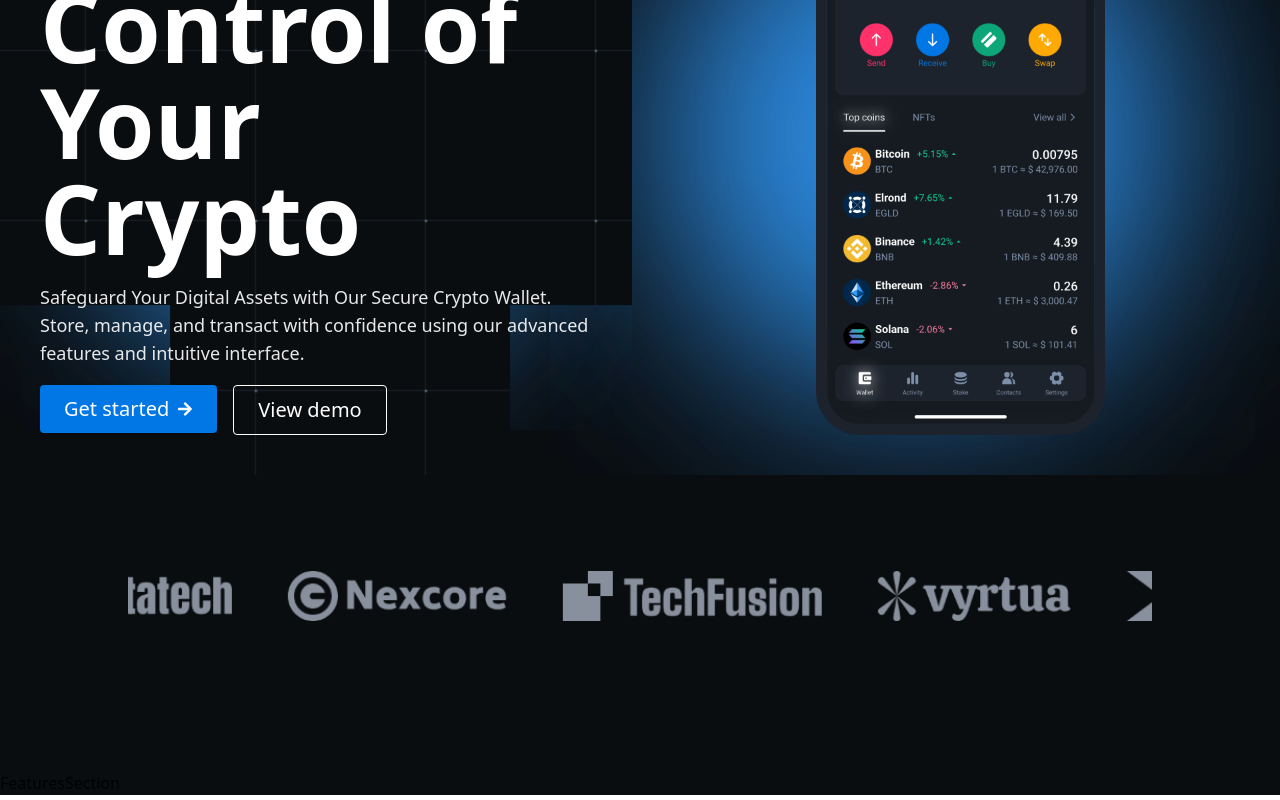
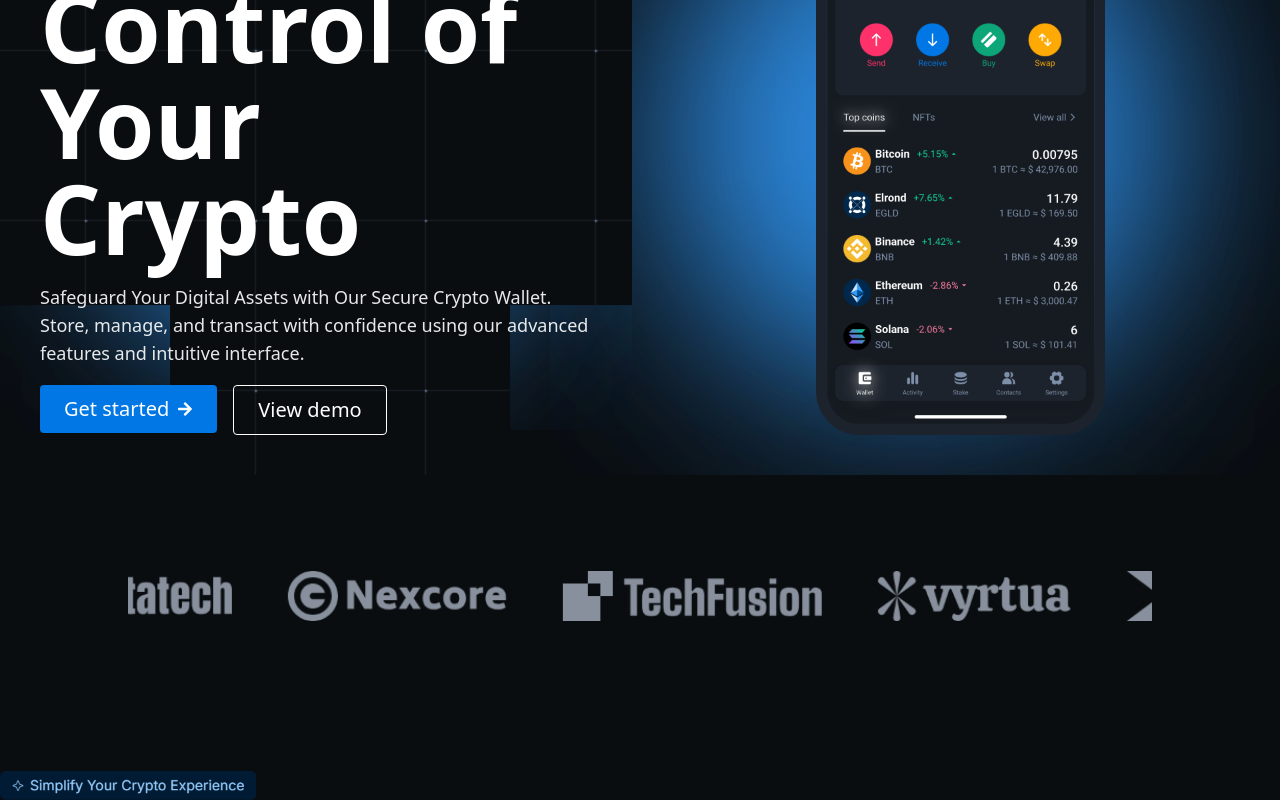
Before and after one commit to Kelechikizito/apexwallet-landing-page, a React (Vite) app: page / in a window 1280 px wide. Shown: the part 379-1179 px from the top of the page. Built offline with nearby package versions, Linux system fonts and the light colour scheme.

Commit message:
files update

```diff
--- a/src/components/FeaturesSection.jsx
+++ b/src/components/FeaturesSection.jsx
@@ -1,6 +1,12 @@
+import spanPill from "../assets/span-pill/Variant-1.png";
+import squareBackground from "../assets/backgrounds/Squares-Background.png";
+
+
 const FeaturesSection = () => {
   return (
-    <div>FeaturesSection</div>
+    <div>
+        <img src={spanPill} alt="" />
+    </div>
   )
 }
 
```
